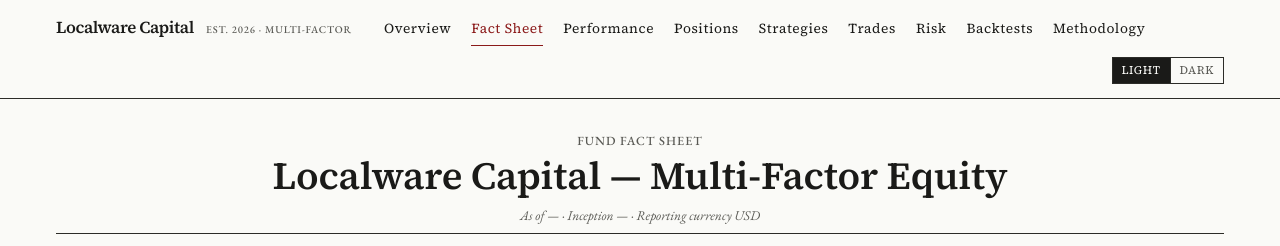
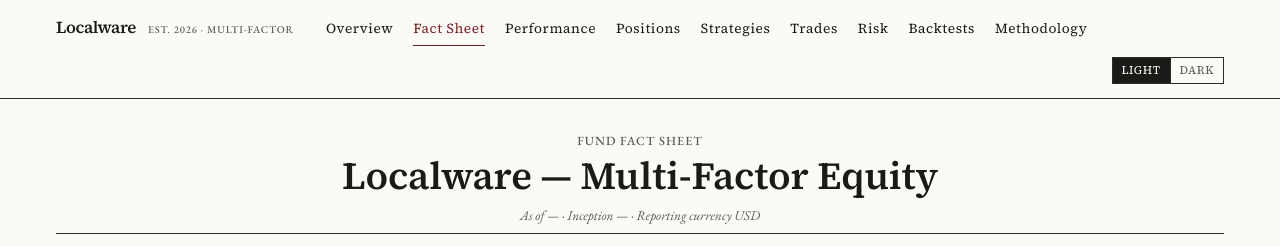
Before and after one commit to thebenmerlin/Localware, a Next.js app in the folder frontend/: page /metrics in a window 1280 px wide. Shown: the top 246 px of the page. Built offline with nearby package versions, Linux system fonts and the light colour scheme; no server answers; the database is empty.

Commit message:
chore: rebrand to Localware

```diff
--- a/frontend/app/layout.tsx
+++ b/frontend/app/layout.tsx
@@ -5,7 +5,7 @@ import { ThemeToggle } from "@/components/ThemeToggle";
 import { ThemeScript } from "@/components/ThemeScript";
 
 export const metadata: Metadata = {
-  title: "Localware Capital — Quantitative Multi-Factor Fund",
+  title: "Localware — Quantitative Multi-Factor Fund",
   description:
     "An automated, multi-factor systematic equity strategy with risk-parity weighting and volatility targeting.",
 };
@@ -21,7 +21,7 @@ export default function RootLayout({ children }: { children: React.ReactNode })
           <div className="max-w-wide mx-auto px-6 py-3.5 flex items-baseline gap-x-8 gap-y-2 flex-wrap">
             <div className="flex items-baseline gap-3">
               <h1 className="text-[1.05rem] !mt-0 !mb-0 font-display font-semibold tracking-tight">
-                Localware Capital
+                Localware
               </h1>
               <span className="smallcaps !text-[0.65rem]">est. 2026 · multi-factor</span>
             </div>
--- a/frontend/app/metrics/page.tsx
+++ b/frontend/app/metrics/page.tsx
@@ -78,7 +78,7 @@ export default async function Page() {
     <div className="space-y-2">
       <header className="text-center">
         <div className="smallcaps">Fund Fact Sheet</div>
-        <h1 className="!mt-1">Localware Capital — Multi-Factor Equity</h1>
+        <h1 className="!mt-1">Localware — Multi-Factor Equity</h1>
         <div className="caption !mt-1 not-italic">
           As of {asOfDate} · Inception {inceptionDate} · Reporting currency USD
         </div>
--- a/frontend/app/research/methodology/page.tsx
+++ b/frontend/app/research/methodology/page.tsx
@@ -14,7 +14,7 @@ export default function Page() {
             with Volatility Targeting and a Drawdown Overlay
           </span>
         </h1>
-        <div className="caption mt-3 not-italic">Localware Capital · Research Note 26-01</div>
+        <div className="caption mt-3 not-italic">Localware · Research Note 26-01</div>
       </div>
 
       <Abstract>
```
Also changed, not shown: 2 other files (tests, documents, lock files or other folders).
